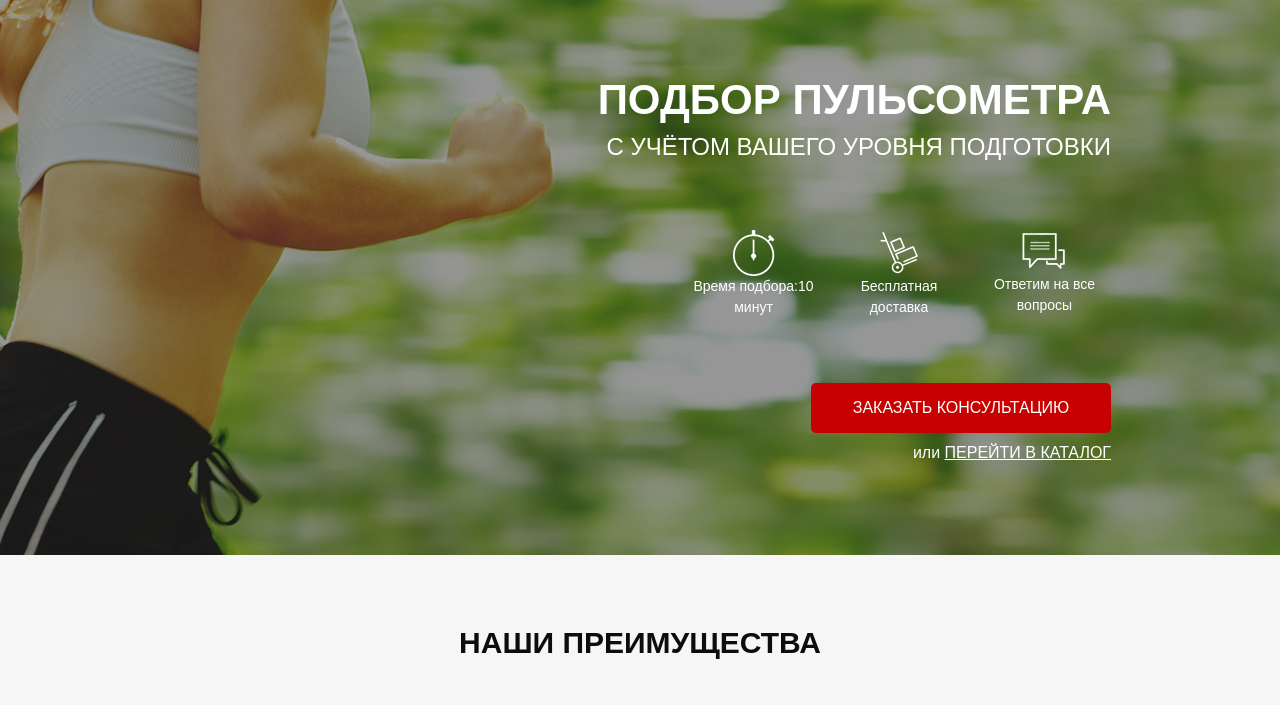
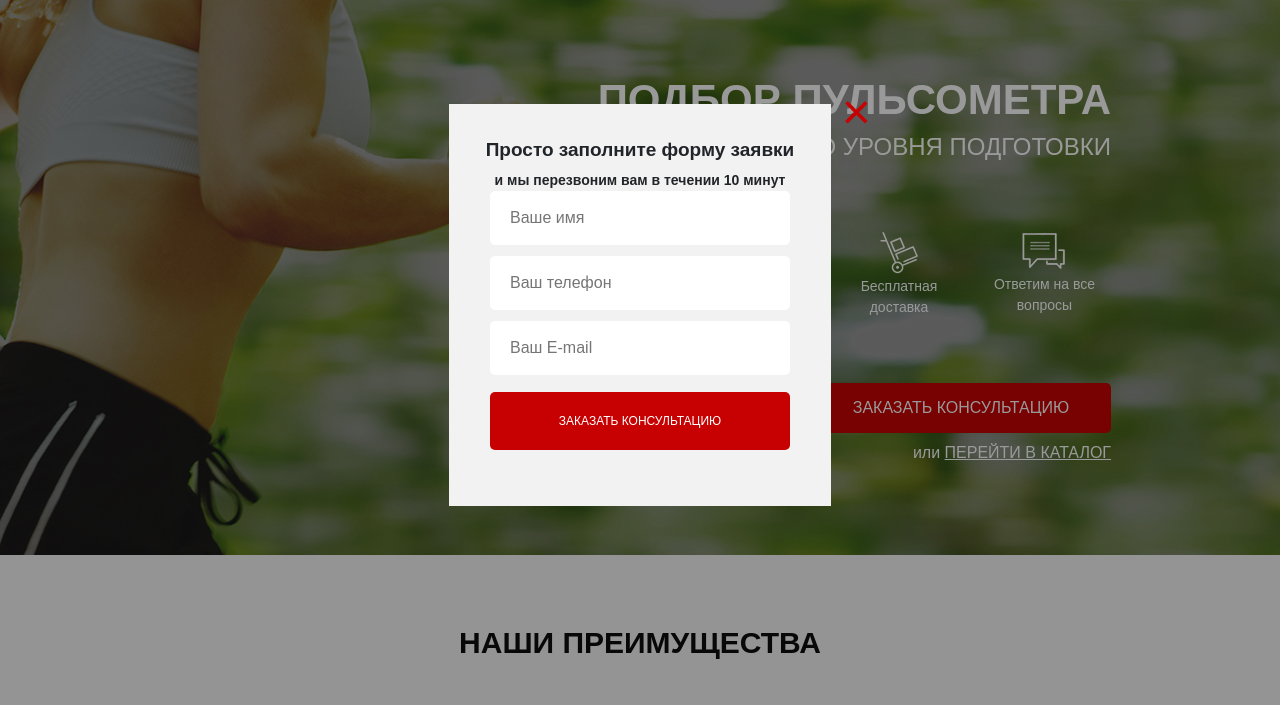
Before and after one commit to AlexVlaso/project_run-smart, a website: page src/index.html in a window 1280 px wide. Both pictures are taken after a click on the button "ЗАКАЗАТЬ ЗВОНОК". Shown: the part 95-800 px from the top of the page. Drawn offline with nearby package versions, Linux system fonts and the light colour scheme.

Commit message:
add modal

```diff
--- a/src/index.html
+++ b/src/index.html
@@ -25,7 +25,9 @@
             <a href="tel:+74999228974" class="header__phone"
               >+7 (499) 922-89-74</a
             >
-            <button class="button button_nav">заказать звонок</button>
+            <button class="button button_nav" data-modal="consultation">
+              заказать звонок
+            </button>
           </div>
         </header>
         <div class="promo__wrapper">
@@ -45,7 +47,9 @@
               Ответим на все вопросы
             </div>
           </div>
-          <button class="button button_promo">заказать кОНСУЛЬТАЦИЮ</button>
+          <button class="button button_promo" data-modal="consultation">
+            заказать кОНСУЛЬТАЦИЮ
+          </button>
           <div class="promo__link">или <a href="#">ПЕРЕЙТИ В КАТАЛОГ</a></div>
         </div>
       </div>
@@ -143,7 +147,7 @@
                   alt="placeholder"
                   class="catalog-item__img"
                 />
-                <h3 class="catalog-item__title">Пульсометр Polar FT1</h3>
+                <h3 class="catalog-item__title">Пульсометр Polar FT2</h3>
                 <div class="catalog-item__desc">
                   Для первых шагов в тренировках, основанных на сердечном ритме
                 </div>
@@ -184,7 +188,7 @@
                   alt="placeholder"
                   class="catalog-item__img"
                 />
-                <h3 class="catalog-item__title">Пульсометр Polar FT1</h3>
+                <h3 class="catalog-item__title">Пульсометр Polar FT5</h3>
                 <div class="catalog-item__desc">
                   Для первых шагов в тренировках, основанных на сердечном ритме
                 </div>
@@ -561,6 +565,50 @@
         </div>
       </div>
     </footer>
+    <div class="overlay">
+      <div class="modal" id="consultation">
+        <div class="modal__close">&times;</div>
+        <h2 class="modal__subtitle">Просто заполните форму заявки</h2>
+        <div class="modal__desc">и мы перезвоним вам в течении 10 минут</div>
+        <form action="#" class="form form_mt-26 form_center">
+          <input name="name" type="text" required placeholder="Ваше имя" />
+          <input
+            name="phone"
+            type="number"
+            required
+            placeholder="Ваш телефон"
+          />
+          <input name="email" type="email" required placeholder="Ваш E-mail" />
+          <button class="button button_submit">заказать кОНСУЛЬТАЦИЮ</button>
+        </form>
+      </div>
+      <div class="modal" id="order">
+        <div class="modal__close">&times;</div>
+        <h2 class="modal__subtitle">Ваш заказ:</h2>
+        <div class="modal__desc">Пульсометр Polar FT1</div>
+        <form action="#" class="form form_mt-26 form_center">
+          <input name="name" type="text" required placeholder="Ваше имя" />
+          <input
+            name="phone"
+            type="number"
+            required
+            placeholder="Ваш телефон"
+          />
+          <input name="email" type="email" required placeholder="Ваш E-mail" />
+          <button class="button button_submit">Купить</button>
+        </form>
+      </div>
+      <div class="modal modal_mini" id="thanks">
+        <div class="modal__close">&times;</div>
+        <h2 class="modal__subtitle">Спасибо за вашу заявку!</h2>
+        <div class="modal__desc">
+          Наш менеджер свяжется с вами в ближайшее время!
+        </div>
+      </div>
+    </div>
+    <div class="test">
+      <div class="test_2"></div>
+    </div>
     <script
       type="text/javascript"
       src="//code.jquery.com/jquery-1.11.0.min.js"
--- a/src/js/script.js
+++ b/src/js/script.js
@@ -42,4 +42,17 @@ $(document).ready(function () {
   }
   toggleSlide(".catalog-item__link");
   toggleSlide(".catalog-item__back");
+
+  $("[data-modal=consultation]").on("click", function () {
+    $(".overlay , #consultation").fadeIn("slow");
+  });
+  $(".modal__close").on("click", function () {
+    $(".overlay, #consultation, #order, #thanks").fadeOut();
+  });
+  $(".button_mini").each(function (i) {
+    $(this).on("click", function () {
+      $("#order .modal__desc").text($(".catalog-item__title").eq(i).text());
+      $(".overlay , #order").fadeIn("slow");
+    });
+  });
 });
--- a/src/sass/block/_catalog.scss
+++ b/src/sass/block/_catalog.scss
@@ -59,7 +59,6 @@
       max-width: 100%;
     }
     &__title {
-      font-family: "MuseoModerno";
       font-weight: 700;
       font-size: 16px;
       text-align: center;
@@ -125,7 +124,7 @@
       margin-left: 20px;
       transition: 0.5s all;
       transform: translateX(calc(0));
-      padding-right: 20px;
+
       &_active {
         transform: translateX(calc(-100%));
         margin-left: 0;
--- a/src/sass/block/_forms.scss
+++ b/src/sass/block/_forms.scss
@@ -13,4 +13,10 @@
       margin-bottom: 17px;
     }
   }
+  &_mt-26 {
+    margin-top: 26px;
+  }
+  &_center {
+    margin: 0 auto;
+  }
 }
--- /dev/null
+++ b/src/sass/block/_modal.scss
@@ -0,0 +1,48 @@
+.overlay {
+  position: fixed;
+  width: 100%;
+  height: 100%;
+  background-color: rgba($color: #000000, $alpha: 0.4);
+  top: 0;
+  display: none;
+  .modal {
+    position: absolute;
+    width: 382px;
+    min-height: 402px;
+    background: #f2f2f2;
+    padding: 35px 25px 40px 25px;
+    top: 50%;
+    left: 50%;
+    transform: translate(-50%, -50%);
+    &__close {
+      color: #c70101;
+      position: absolute;
+      top: 0;
+      right: -40px;
+      font-size: 50px;
+      line-height: 16px;
+      cursor: pointer;
+    }
+    &__subtitle {
+      font-weight: 700;
+      font-size: 19px;
+      text-align: center;
+    }
+    &__desc {
+      font-weight: 700;
+      font-size: 14px;
+      text-align: center;
+    }
+    &_mini {
+      width: 382px;
+      min-height: 143px;
+      padding: 35px 65px;
+    }
+  }
+}
+
+#consultation,
+#order,
+#thanks {
+  display: none;
+}
--- a/src/sass/style.scss
+++ b/src/sass/style.scss
@@ -11,6 +11,7 @@
 @import "block/catalog";
 @import "block/feedback";
 @import "block/footer";
+@import "block/modal";
 * {
   font-family: "Museo Sans ", sans-serif;
 }
@@ -19,4 +20,5 @@
   width: 942px;
   margin: 0 auto;
 }
+
 @import "_media";
```
Also changed, not shown: src/css/style.min.css.
